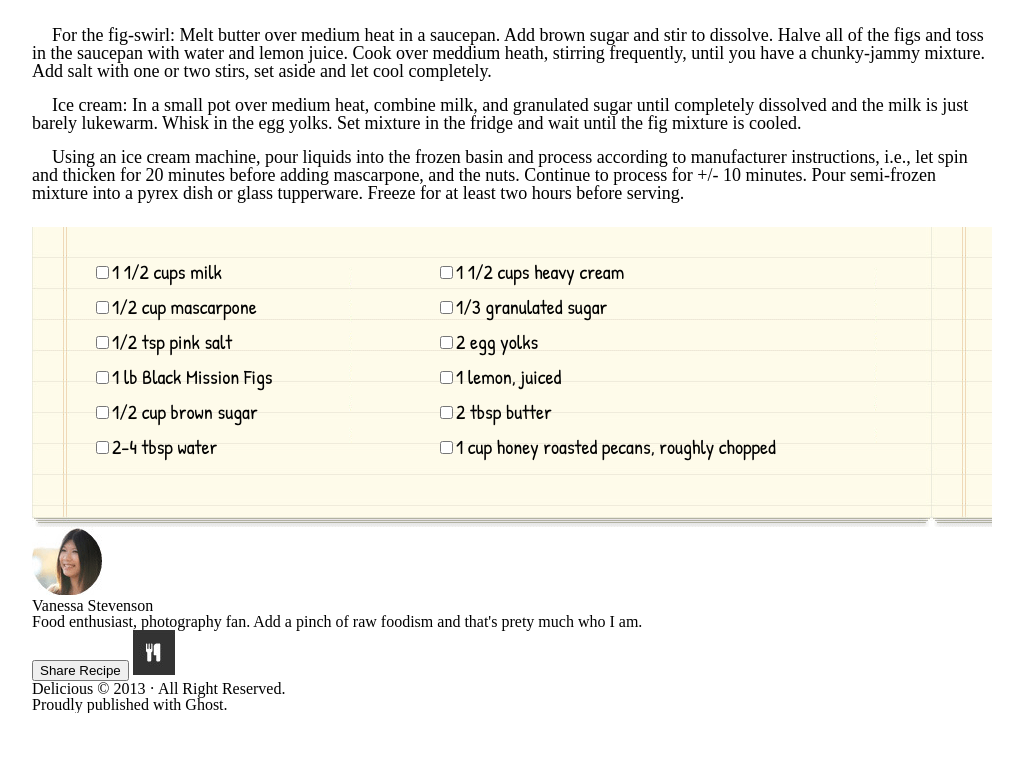
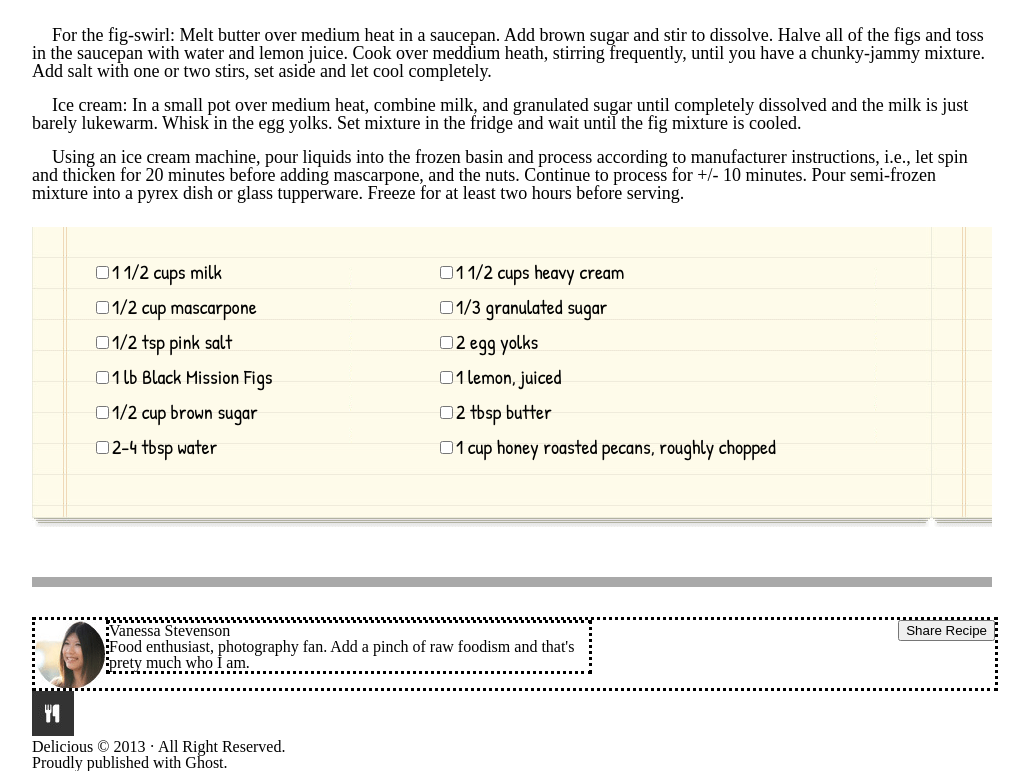
Before and after one commit to RellikDog/chocolate-pizza, a plain HTML site: page index.html in a window 1280 px wide. Shown: the part 905-1676 px from the top of the page, without its empty margins (88-1117 px from the left). Before the commit the page ends 1618 px from the top, so only its background shows below. Drawn offline with nearby package versions, Linux system fonts and the light colour scheme; a script that the page names is missing.

Commit message:
for submission

```diff
--- a/index.html
+++ b/index.html
@@ -71,10 +71,14 @@
         </section>
     </main>
     <footer>
-        <img src="img/van-pic.png">
-        <h5>Vanessa Stevenson</h5>
-        <p>Food enthusiast, photography fan. Add a pinch of raw foodism and that's prety much who I am.</p>
-        <button>Share Recipe</button>
+        <div>
+            <img src="img/van-pic.png" id="van-pic">
+            <div>
+                <h5>Vanessa Stevenson</h5>
+                <p>Food enthusiast, photography fan. Add a pinch of raw foodism and that's prety much who I am.</p>
+            </div>
+            <button>Share Recipe</button>
+        </div>
     <img src="img/logo.png">
     <p>Delicious &copy; 2013 &#183; All Right Reserved.</p>
     <p>Proudly published with Ghost.</p>
--- a/style.css
+++ b/style.css
@@ -105,6 +105,29 @@ input[type=checkbox]:checked + label.line{
     text-decoration: line-through;
    }
 
-/* ingredients-list {
-    font-family: 'Patrick Hand', cursive;
-} */
+footer {
+    margin-top: 50px;
+    border-top: 10px darkgrey solid;
+    padding-top: 30px;
+}
+
+footer div {
+    float: left;
+    border: 3px dotted #000;
+    width: 960px;
+}
+
+#van-pic {
+    float: left;
+
+}
+
+footer div div {
+    width: 50%;
+
+}
+
+button {
+    float: right;
+
+}
```
